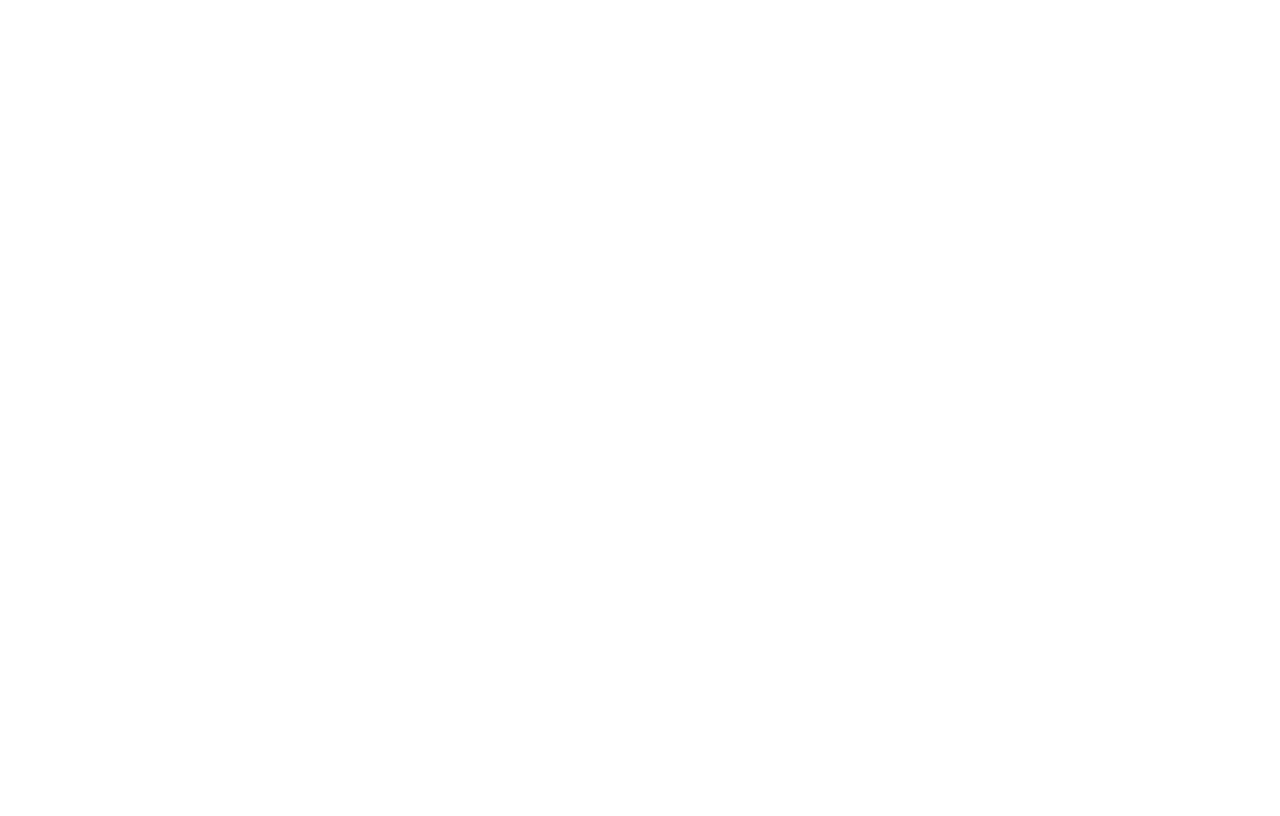
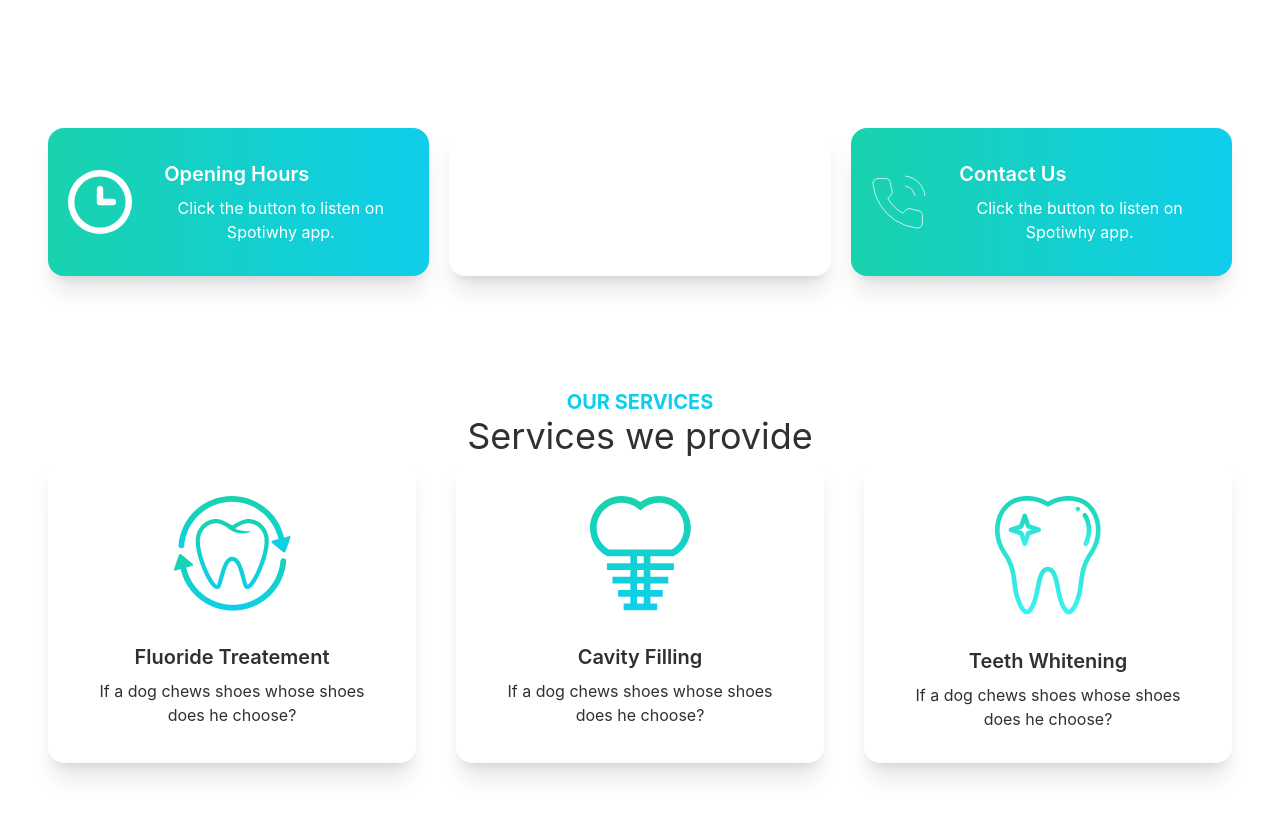
Before and after one commit to mahbub-sakib/doctors-portal-m12, a React (Create React App) app: page / in a window 1280 px wide. Shown: the part 740-1556 px from the top of the page. Before the commit the page ends 868 px from the top, so only its background shows below. Built offline with nearby package versions, Linux system fonts and the light colour scheme.

Commit message:
Single service related updates

```diff
--- a/src/Pages/Home/Banner.js
+++ b/src/Pages/Home/Banner.js
@@ -3,7 +3,7 @@
 
 const Banner = () => {
     return (
-        <div className="hero min-h-screen px-12">
+        <div className="hero min-h-screen ">
             <div className="hero-content flex-col lg:flex-row-reverse ">
                 <img src={chair} className="max-w-sm rounded-lg shadow-2xl" />
                 <div className='text-left mr-8'>
--- a/src/Pages/Home/Home.js
+++ b/src/Pages/Home/Home.js
@@ -1,10 +1,14 @@
 import React from 'react';
 import Banner from './Banner';
+import Info from './Info';
+import Services from './Services';
 
 const Home = () => {
     return (
-        <div>
+        <div className='px-12'>
             <Banner></Banner>
+            <Info></Info>
+            <Services></Services>
         </div>
     );
 };
--- /dev/null
+++ b/src/Pages/Home/Info.js
@@ -0,0 +1,18 @@
+import React from 'react';
+import InfoCard from './InfoCard';
+import clock from '../../assets/icons/clock.svg'
+import marker from '../../assets/icons/marker.svg'
+import phone from '../../assets/icons/phone.svg'
+
+
+const Info = () => {
+    return (
+        <div className='grid grid-cols-1 lg:grid-cols-3 gap-5 '>
+            <InfoCard CardTitle="Opening Hours" bgClass="bg-gradient-to-r from-secondary to-primary" img={clock}></InfoCard>
+            <InfoCard CardTitle="Our Locations" bgClass="bg-accent" img={marker}></InfoCard>
+            <InfoCard CardTitle="Contact Us" bgClass="bg-gradient-to-r from-secondary to-primary" img={phone}></InfoCard>
+        </div>
+    );
+};
+
+export default Info;
--- /dev/null
+++ b/src/Pages/Home/InfoCard.js
@@ -0,0 +1,16 @@
+import React from 'react';
+
+const InfoCard = ({ img, CardTitle, bgClass }) => {
+    return (
+        <div className={`card lg:card-side bg-base-100 shadow-xl ${bgClass}`}>
+            <figure className='pl-5'><img src={img} alt="Album" /></figure>
+            <div className="card-body text-white">
+                <h2 className="card-title">{CardTitle}</h2>
+                <p>Click the button to listen on Spotiwhy app.</p>
+
+            </div>
+        </div>
+    );
+};
+
+export default InfoCard;
--- /dev/null
+++ b/src/Pages/Home/Service.js
@@ -0,0 +1,18 @@
+import React from 'react';
+
+const Service = ({ service }) => {
+    return (
+        <div className="card lg:max-w-lg bg-base-100 shadow-xl">
+            <figure className="px-10 pt-10">
+                <img src={service.img} alt="Shoes" className="rounded-xl" />
+            </figure>
+            <div className="card-body items-center text-center">
+                <h2 className="card-title">{service.name}</h2>
+                <p>If a dog chews shoes whose shoes does he choose?</p>
+
+            </div>
+        </div>
+    );
+};
+
+export default Service;
--- /dev/null
+++ b/src/Pages/Home/Services.js
@@ -0,0 +1,49 @@
+import React from 'react';
+import fluoride from '../../assets/images/fluoride.png';
+import cavity from '../../assets/images/cavity.png';
+import whitening from '../../assets/images/whitening.png';
+import Service from './Service';
+
+const Services = () => {
+    const services = [
+        {
+            _id: 1,
+            name: 'Fluoride Treatement',
+            description: '',
+            img: fluoride
+        },
+        {
+            _id: 2,
+            name: 'Cavity Filling',
+            description: '',
+            img: cavity
+        },
+        {
+            _id: 3,
+            name: 'Teeth Whitening',
+            description: '',
+            img: whitening
+        },
+    ]
+    return (
+        <div className='my-28'>
+            <div className='text-center'>
+                <h3 className='text-primary text-xl font-bold uppercase'>Our Services</h3>
+                <h2 className="text-4xl">Services we provide</h2>
+            </div>
+            <div className='grid sm:grid-cols-1 md:grid-cols-2 lg:grid-cols-3 gap-10'>
+                {
+                    services.map(service => <Service
+                        key={service._id}
+                        service={service}
+                    >
+
+                    </Service>
+                    )
+                }
+            </div>
+        </div>
+    );
+};
+
+export default Services;
```
